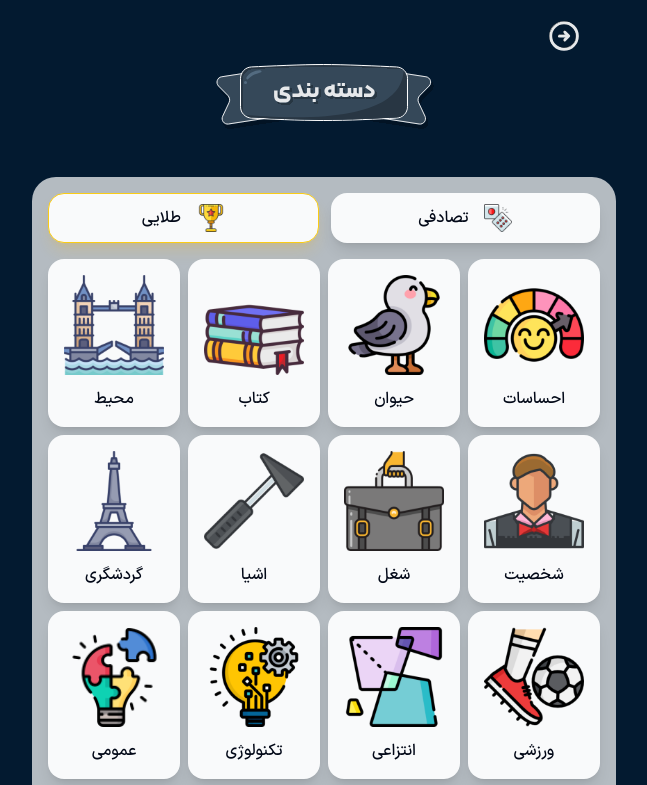
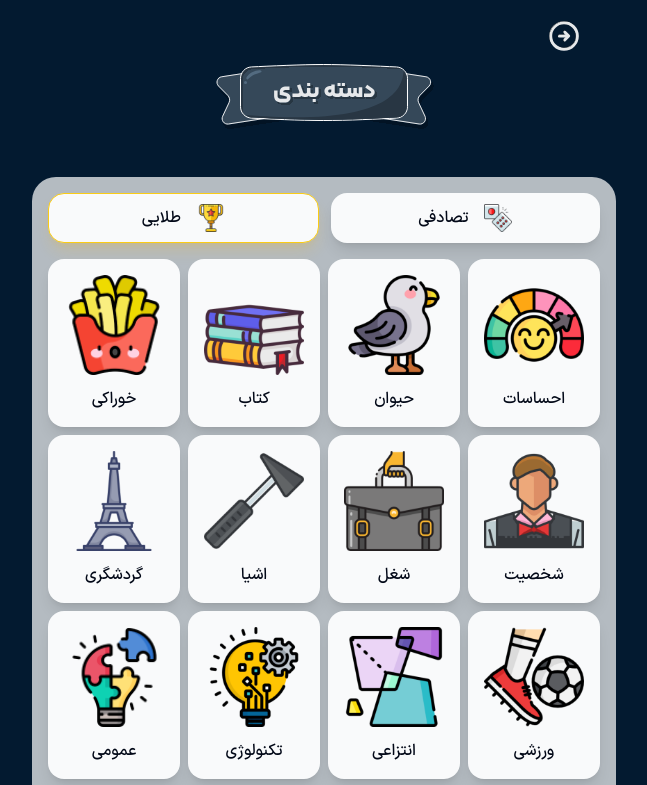
Before and after one commit to Amir-jafari-9/pantomimegame-frontend, a Next.js app: page /create-game/1/groups/category in a window 1280 px wide. Shown: the top 785 px of the page, without its empty margins (316-963 px from the left). Built offline with nearby package versions, Linux system fonts and the light colour scheme.

Commit message:
added food category

```diff
--- a/app/create-game/[gameId]/groups/category/page.tsx
+++ b/app/create-game/[gameId]/groups/category/page.tsx
@@ -26,8 +26,8 @@ export default function Page() {
     },
     {
       id: "TE",
-      title: "محیط",
-      icon: "/assets/environment.png",
+      title: "خوراکی",
+      icon: "/assets/food-food.png",
     },
     {
       id: "TCH",
```
Also changed, not shown: public/assets/food-food.png (added), public/assets/food.png (deleted).
